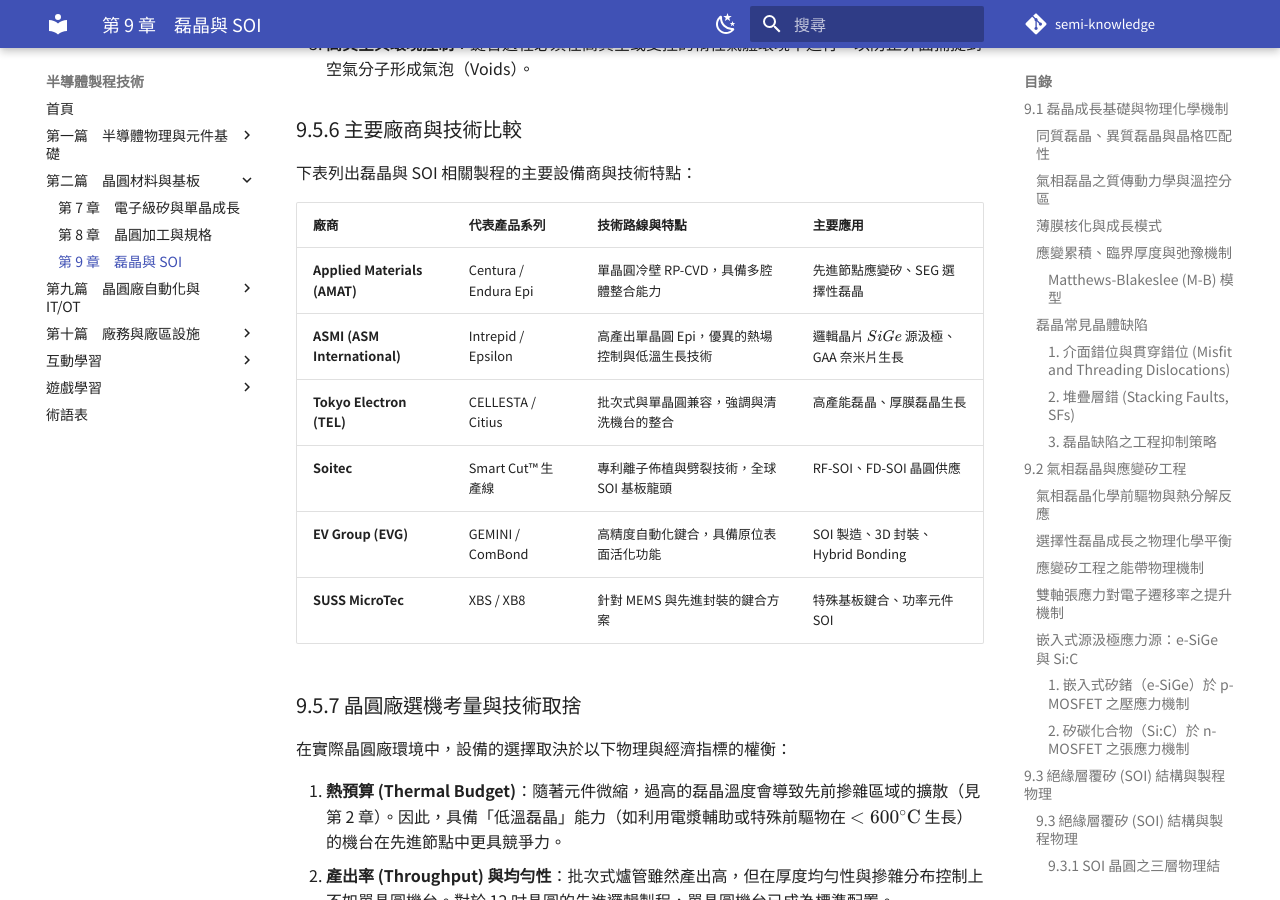
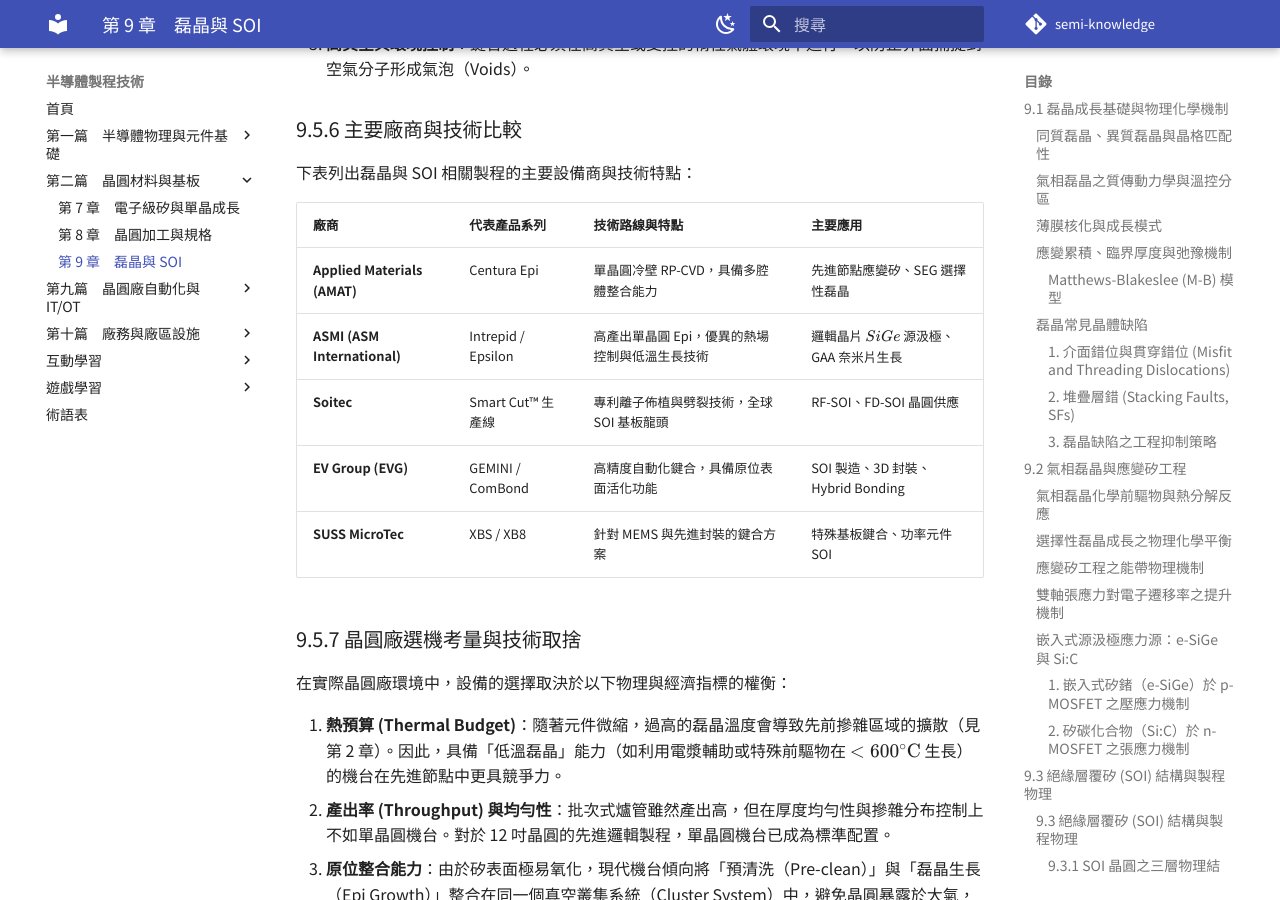
Before and after one commit to bkhotey4/semi-knowledge, an MkDocs documentation site: the page built from docs/part-02/02-03.md, in a window 1280 px wide and 900 px high, scrolled down 24995 px. Built offline with MkDocs 1.6.1 and Material for MkDocs 9.7.7, drawn with Linux system fonts in a browser that asks for light colours; comment, search, counter and statistics services are not loaded.

Commit message:
第 9 章：修正磊晶設備廠商表

```diff
--- a/docs/part-02/02-03.md
+++ b/docs/part-02/02-03.md
@@ -684,9 +684,8 @@
 
 | 廠商 | 代表產品系列 | 技術路線與特點 | 主要應用 |
 | :--- | :--- | :--- | :--- |
-| **Applied Materials (AMAT)** | Centura / Endura Epi | 單晶圓冷壁 RP-CVD，具備多腔體整合能力 | 先進節點應變矽、SEG 選擇性磊晶 |
+| **Applied Materials (AMAT)** | Centura Epi | 單晶圓冷壁 RP-CVD，具備多腔體整合能力 | 先進節點應變矽、SEG 選擇性磊晶 |
 | **ASMI (ASM International)** | Intrepid / Epsilon | 高產出單晶圓 Epi，優異的熱場控制與低溫生長技術 | 邏輯晶片 $SiGe$ 源汲極、GAA 奈米片生長 |
-| **Tokyo Electron (TEL)** | CELLESTA / Citius | 批次式與單晶圓兼容，強調與清洗機台的整合 | 高產能磊晶、厚膜磊晶生長 |
 | **Soitec** | Smart Cut™ 生產線 | 專利離子佈植與劈裂技術，全球 SOI 基板龍頭 | RF-SOI、FD-SOI 晶圓供應 |
 | **EV Group (EVG)** | GEMINI / ComBond | 高精度自動化鍵合，具備原位表面活化功能 | SOI 製造、3D 封裝、Hybrid Bonding |
 | **SUSS MicroTec** | XBS / XB8 | 針對 MEMS 與先進封裝的鍵合方案 | 特殊基板鍵合、功率元件 SOI |
```
